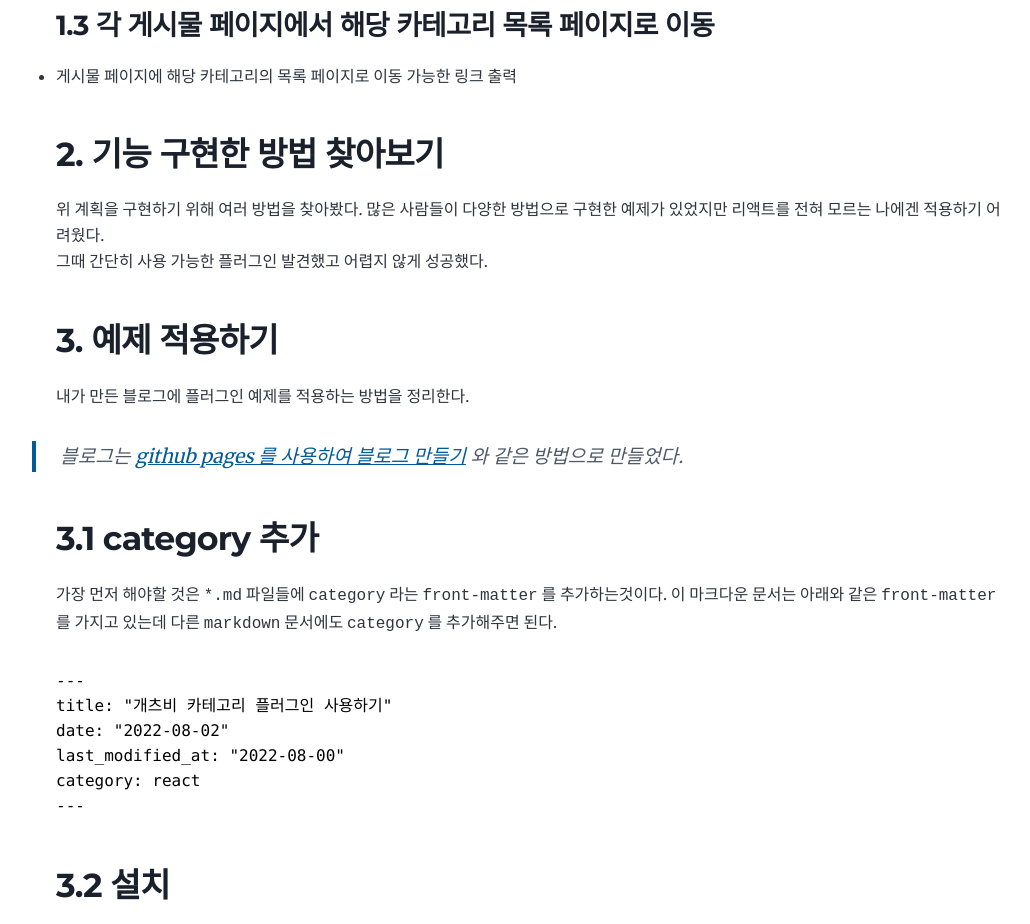
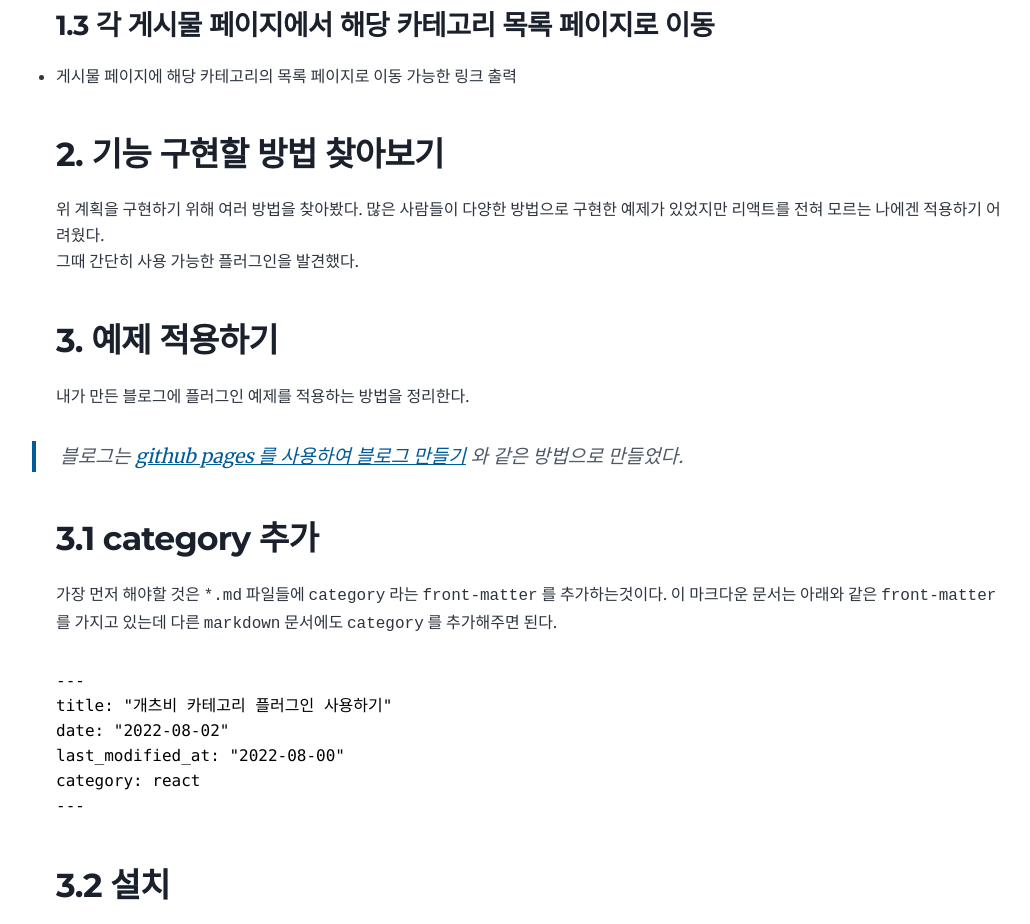
Before and after one commit to ohyunkyo/TIL, a Gatsby site: page /react/gatsby-plugin-categories/ in a window 1280 px wide. Shown: the part 920-1844 px from the top of the page, without its empty margins (108-1138 px from the left). Built offline with nearby package versions, Linux system fonts and the light colour scheme; Gatsby itself is replaced by a stand-in of ours; some packages are replaced by stand-ins of ours; code samples lack their colours.

Commit message:
개츠비 카테고리 플러그인 사용하기 v0.3

```diff
--- a/content/blog/react/gatsby-plugin-categories/index.md
+++ b/content/blog/react/gatsby-plugin-categories/index.md
@@ -22,9 +22,9 @@ category: react
 ### 1.3 각 게시물 페이지에서 해당 카테고리 목록 페이지로 이동
 - 게시물 페이지에 해당 카테고리의 목록 페이지로 이동 가능한 링크 출력
 
-## 2. 기능 구현한 방법 찾아보기
+## 2. 기능 구현할 방법 찾아보기
 위 계획을 구현하기 위해 여러 방법을 찾아봤다. 많은 사람들이 다양한 방법으로 구현한 예제가 있었지만 리액트를 전혀 모르는 나에겐 적용하기 어려웠다.
-그때 간단히 사용 가능한 플러그인 발견했고 어렵지 않게 성공했다.
+그때 간단히 사용 가능한 플러그인을 발견했다.
 
 ## 3. 예제 적용하기
 내가 만든 블로그에 플러그인 예제를 적용하는 방법을 정리한다.
```
